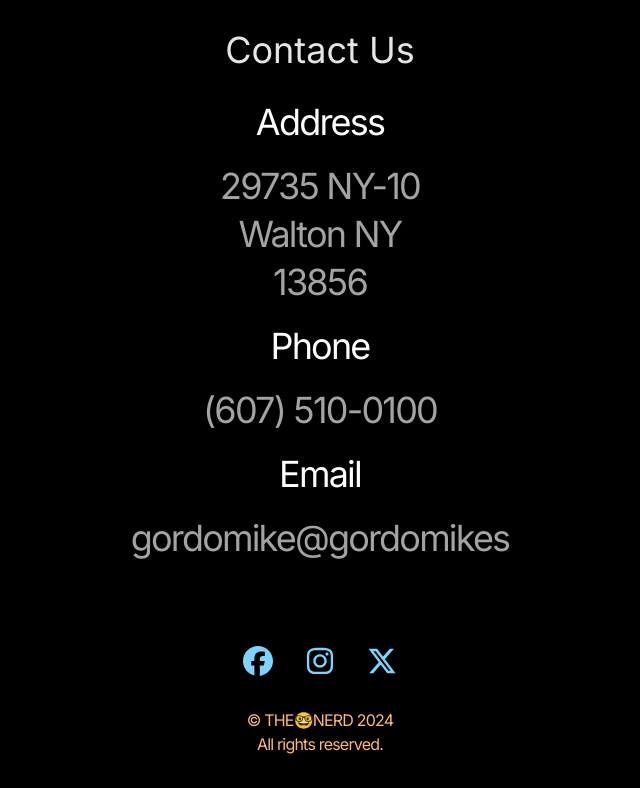
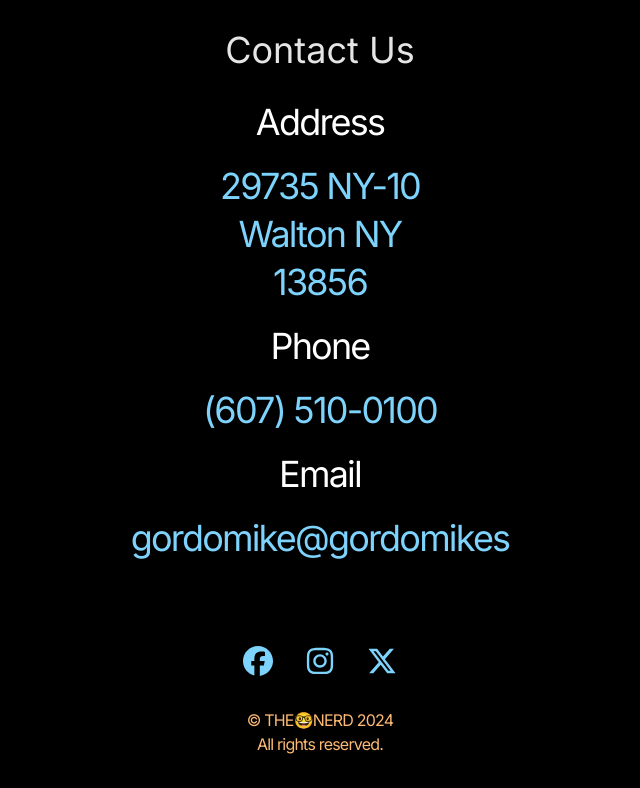
Before and after one commit to rdztr2020/Gordo-Netlify, a React (Vite) app: page / in a window 1280 px wide. Shown: the part 6196-6984 px from the top of the page, without its empty margins (320-960 px from the left). Built offline with nearby package versions, Linux system fonts and the light colour scheme.

Commit message:
link hover colors

```diff
--- a/src/components/ContactSectionTest.jsx
+++ b/src/components/ContactSectionTest.jsx
@@ -6,7 +6,7 @@ const ContactSection2 = () => {
         <p className="text-center text-2xl tracking-tighter lg:text-4xl pb-6 text-white">
           Address
         </p>
-        <a className="hover:text-sky-700" href="https://www.google.com/maps/place/29735+NY-10,+Walton,+NY+13856/@42.1544303,-75.0907944,16z/data=!4m6!3m5!1s0x89db791c1918ca8f:0x773c8ad49ac947d1!8m2!3d42.1544303!4d-75.0907944!16s%2Fg%2F11rkcd0mzy"><p className="text-center text-2xl tracking-tighter lg:text-4xl pb-2">
+        <a className="hover:text-sky-700 text-sky-300" href="https://www.google.com/maps/place/29735+NY-10,+Walton,+NY+13856/@42.1544303,-75.0907944,16z/data=!4m6!3m5!1s0x89db791c1918ca8f:0x773c8ad49ac947d1!8m2!3d42.1544303!4d-75.0907944!16s%2Fg%2F11rkcd0mzy"><p className="text-center text-2xl tracking-tighter lg:text-4xl pb-2">
           29735 NY-10
         </p>
         <p className="text-center text-2xl tracking-tighter lg:text-4xl pb-2">
@@ -18,11 +18,11 @@ const ContactSection2 = () => {
         <p className="text-center text-2xl tracking-tighter lg:text-4xl pt-4 pb-6 text-white">
           Phone
         </p>
-        <p className="text-center text-2xl tracking-tighter lg:text-4xl pb-2"><a href="tel:+6075100100" className="hover:text-sky-700">(607) 510-0100</a></p>
+        <p className="text-center text-2xl tracking-tighter lg:text-4xl pb-2"><a href="tel:+6075100100" className="hover:text-sky-700 text-sky-300">(607) 510-0100</a></p>
         <p className="text-center text-2xl tracking-tighter lg:text-4xl pt-4 pb-6 text-white">
           Email
         </p>
-        <p className="text-center text-2xl tracking-tighter lg:text-4xl pb-2"><a href="mailto: slee12463@gmail.com" className="hover:text-sky-700">gordomike@gordomikes</a></p>
+        <p className="text-center text-2xl tracking-tighter lg:text-4xl pb-2"><a href="mailto: slee12463@gmail.com" className="hover:text-sky-700 text-sky-300">gordomike@gordomikes</a></p>
       </div>
     </section>
   );
```
